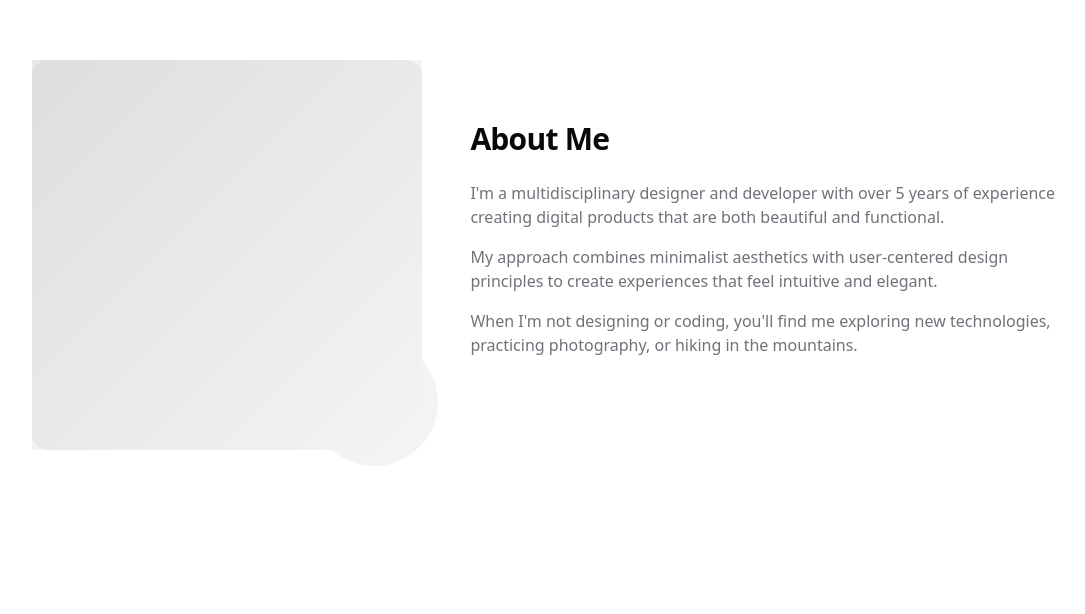
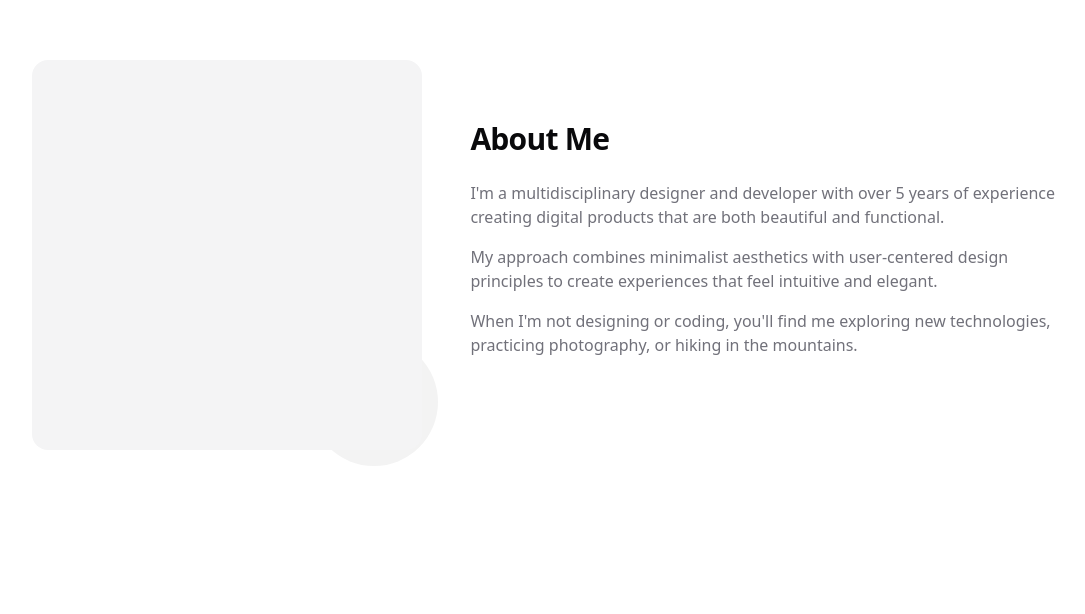
Before and after one commit to harshvardhan0781/portfolio, a React (Vite) app: page / in a window 1280 px wide. Shown: the part 780-1394 px from the top of the page, without its empty margins (96-1181 px from the left). Built offline with nearby package versions, Linux system fonts and the light colour scheme.

Commit message:
Visual edit in Lovable
Edited UI in Lovable

```diff
--- a/src/components/sections/About.tsx
+++ b/src/components/sections/About.tsx
@@ -9,7 +9,7 @@ export function AboutSection() {
             <div className="relative">
               <div className="aspect-square rounded-2xl overflow-hidden bg-muted animate-fade-in">
                 {/* Placeholder image - replace with your photo */}
-                <div className="absolute inset-0 bg-gradient-to-br from-primary/10 to-transparent"></div>
+
               </div>
               <div className="absolute -bottom-4 -right-4 w-32 h-32 rounded-full bg-primary/5 -z-10"></div>
             </div>
```
